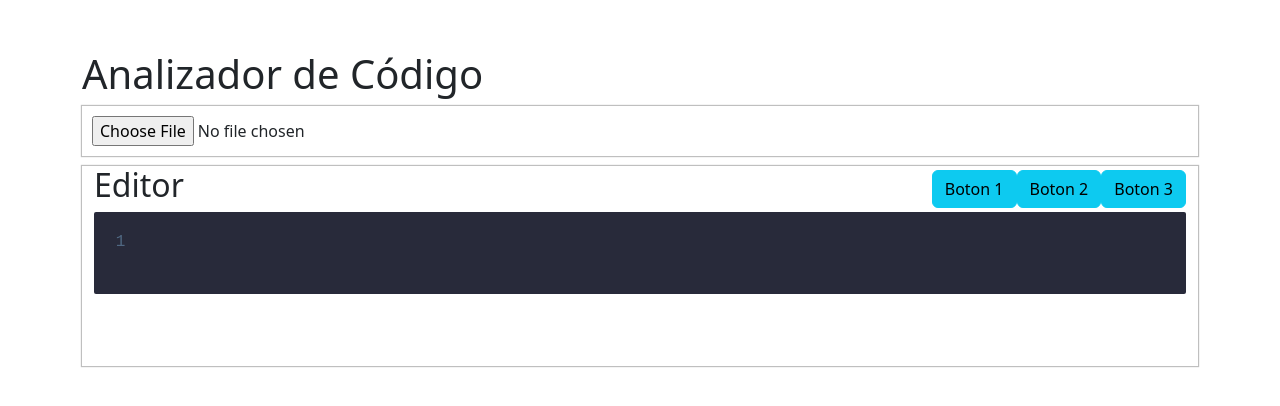
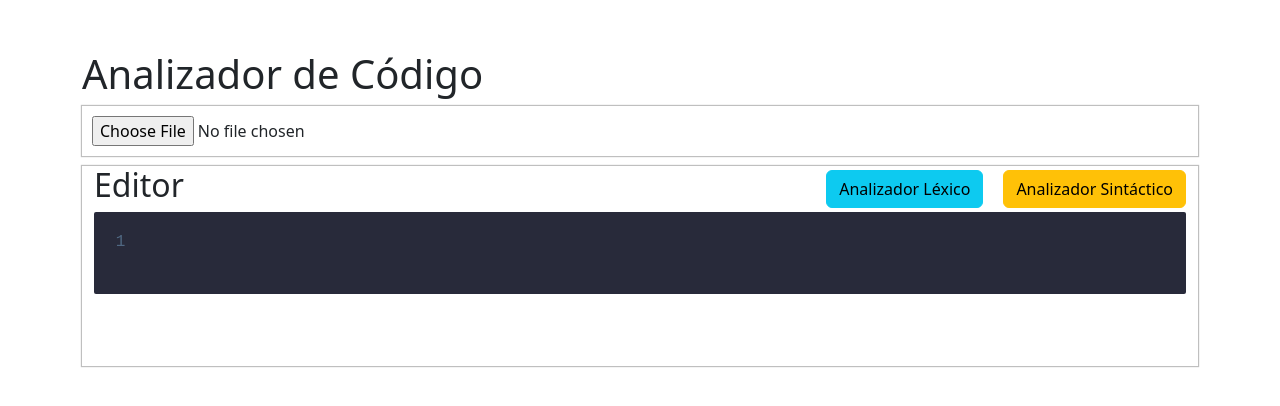
Before and after one commit to MayenRosil/proyecto-analizador-codigo, a React (Create React App) app: page / in a window 1280 px wide. Shown: the top 406 px of the page. Built offline with nearby package versions, Linux system fonts and the light colour scheme.

Commit message:
cambios esteticos

```diff
--- a/public/index.html
+++ b/public/index.html
@@ -24,7 +24,7 @@
       work correctly both with client-side routing and a non-root public URL.
       Learn how to configure a non-root public URL by running `npm run build`.
     -->
-    <title>React App</title>
+    <title>Analizador de Código</title>
   </head>
   <body>
     <noscript>You need to enable JavaScript to run this app.</noscript>
--- a/src/components/CodeInput.tsx
+++ b/src/components/CodeInput.tsx
@@ -52,9 +52,8 @@ const CodeInput: React.FC<CodeInputProps> = ({ recibirCodigo }) => {
                         <h2>Editor</h2>
 
                         <div>
-                            <button type="button" className="btn btn-info" id="btn">Boton 1</button>
-                            <button type="button" className="btn btn-info" id="btn">Boton 2</button>
-                            <button type="button" className="btn btn-info" id="btn">Boton 3</button>
+                            <button type="button" className="btn btn-info button-action" id="btn">Analizador Léxico</button>
+                            <button type="button" className="btn btn-warning button-action" id="btn">Analizador Sintáctico</button>
                         </div>
                     </div>
                     <div className="container">
--- a/src/components/FileInput.tsx
+++ b/src/components/FileInput.tsx
@@ -34,6 +34,7 @@ const FileInput: React.FC<FileInputProps> = ({setCodeText}) => {
               content: '',
             });
             setCodeText("  ");
+            alert('Selecciona un archivo extensión .atom');
           }
         }
       };
--- a/src/css/CodeInput.css
+++ b/src/css/CodeInput.css
@@ -91,3 +91,7 @@
     padding: 0px 10px 20px 10px;
     box-shadow: 0 0 1px 1px rgba(0, 0, 0, 0.25);
   }
+
+  .button-action {
+    margin-left: 20px;
+  }
```
